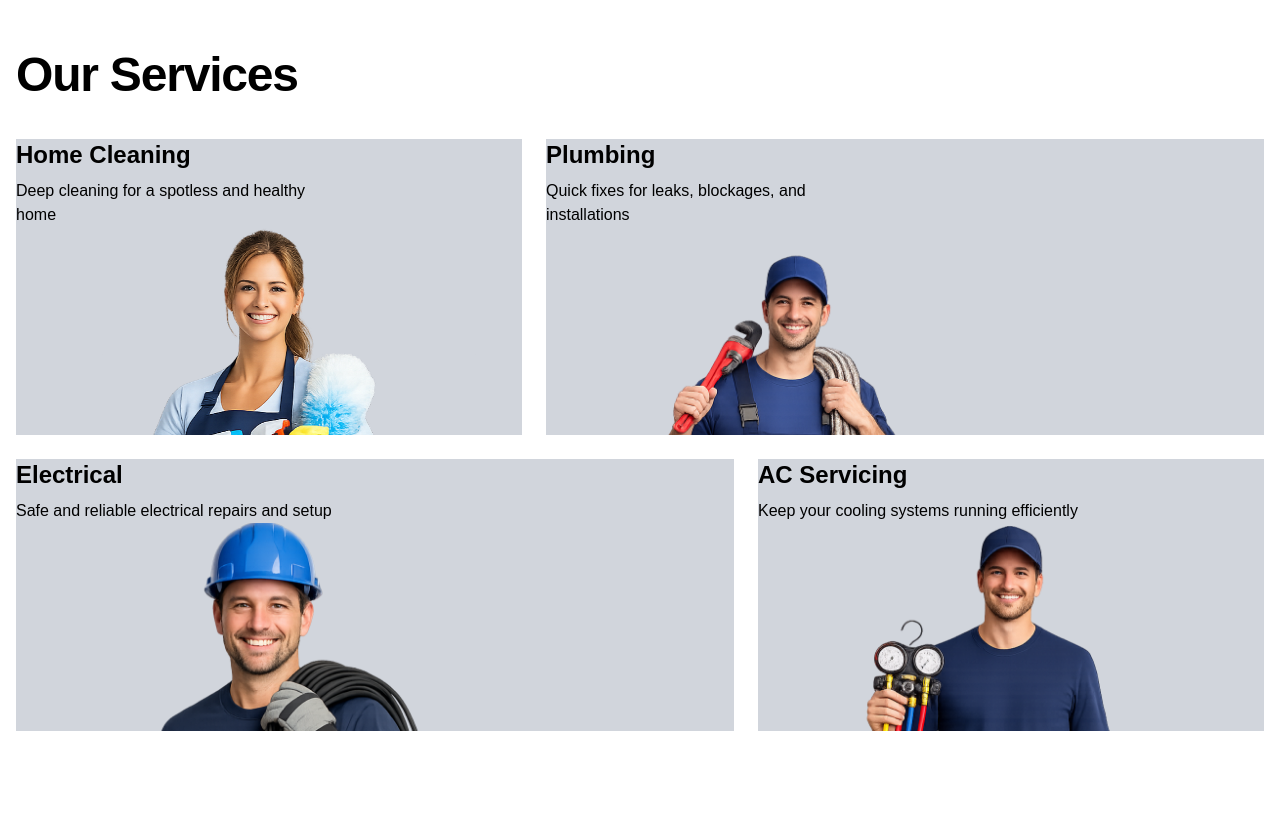
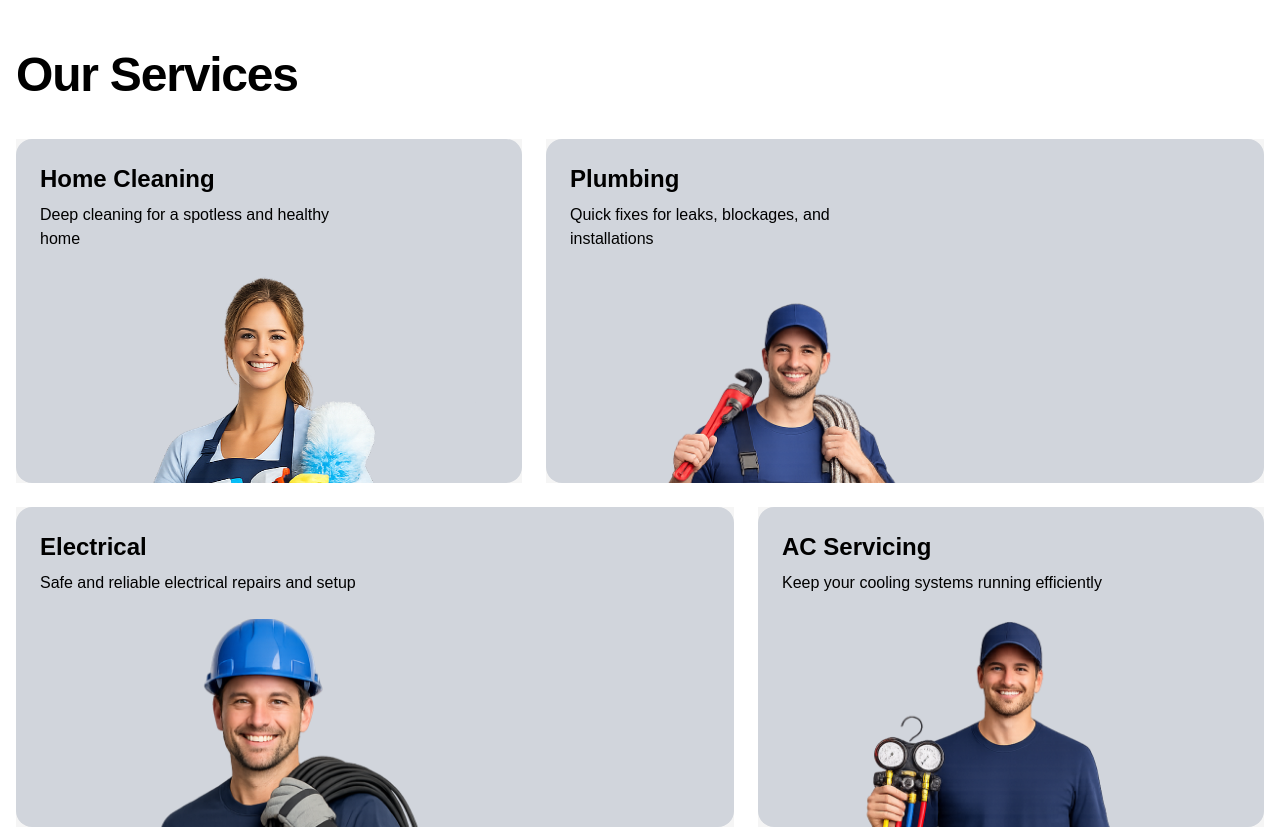
Before and after one commit to devops-89/chandra-FE, a Next.js app in the folder frontend/: page / in a window 1280 px wide. Shown: the part 820-1649 px from the top of the page. Built offline with nearby package versions, Linux system fonts and the light colour scheme.

Commit message:
service card fixed

```diff
--- a/frontend/src/components/servicesSection/ServiceCard.tsx
+++ b/frontend/src/components/servicesSection/ServiceCard.tsx
@@ -6,8 +6,8 @@ export function ServiceCard({
 }: ServiceCardProps) {
   return (
     <div className="h-full overflow-hidden bg-neutral-100 transition-all duration-300 hover:shadow-lg">
-      <div className="flex bg-gray-300 h-full flex-col justify-between">
-        <div className='text-black'>
+      <div className="flex bg-gray-300 h-full flex-col justify-between rounded-2xl">
+        <div className='text-black p-6'>
           <h3 className="mb-2 text-2xl font-semibold">
             {service.title}
           </h3>
```
